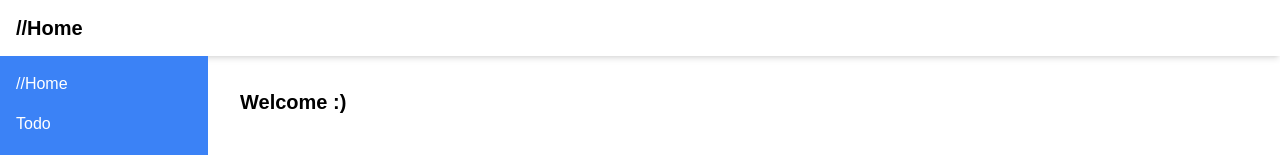
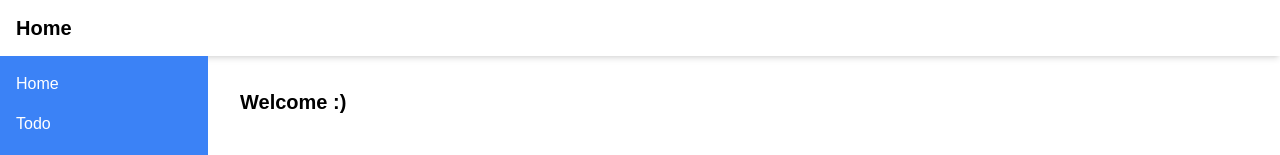
Before and after one commit to mhrastegari/mh-react, a React (Vite) app: page / in a window 1280 px wide. Shown: the top 155 px of the page. Built offline with nearby package versions, Linux system fonts and the light colour scheme.

Commit message:
Fix Home title

```diff
--- a/src/constants/router/routes.tsx
+++ b/src/constants/router/routes.tsx
@@ -4,26 +4,26 @@ import Weather from "../../projects/weather/App";
 import TicTacToe from "../../projects/tic-tac-toe/App";
 
 //For GitHub Pages
-const basename = import.meta.env.DEV ? "/" : "/mh-react";
+const basename = import.meta.env.DEV ? "/" : "/mh-react/";
 
 export const ROUTES = [
   {
     path: basename,
     element: <Home />,
-    title: `${basename}/Home`,
+    title: "Home",
   },
   {
-    path: `${basename}/todo`,
+    path: `${basename}todo`,
     element: <Todo />,
     title: "Todo",
   },
   {
-    path: `${basename}/weather`,
+    path: `${basename}weather`,
     element: <Weather />,
     title: "Weather Dashboard",
   },
   {
-    path: `${basename}/tictactoe`,
+    path: `${basename}tictactoe`,
     element: <TicTacToe />,
     title: "Tic Tac Toe",
   },
```
